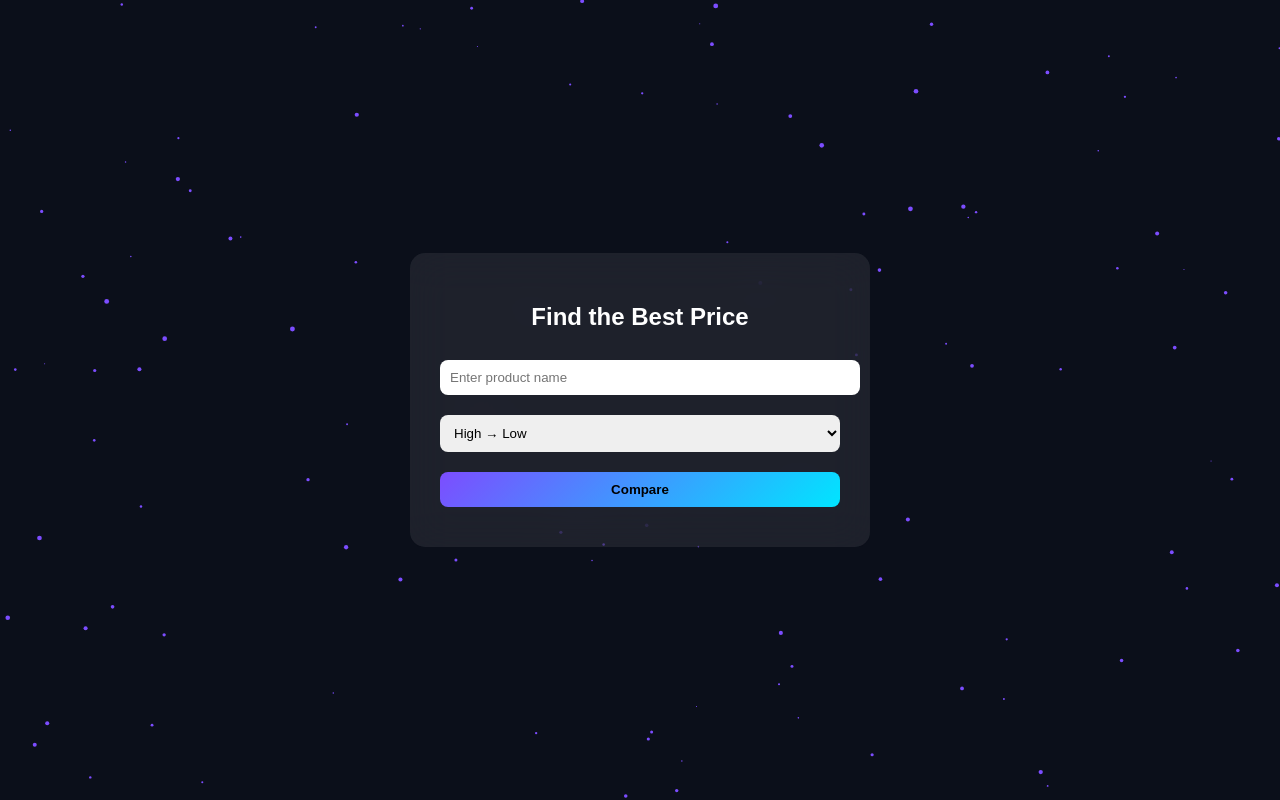
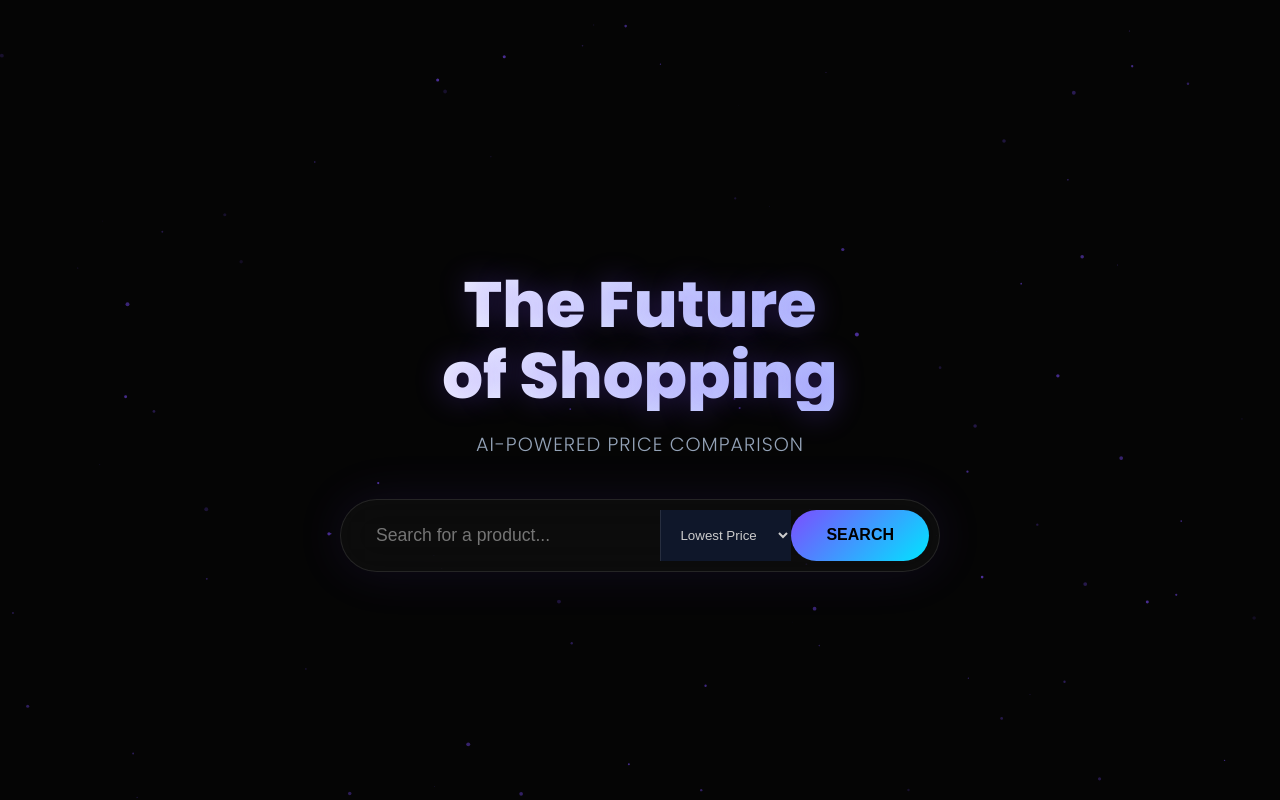
Before and after one commit to Priyanshu-UI123/price_compare, a Flask app: page / in a window 1280 px wide. Run offline with Flask 3, Linux system fonts and the light colour scheme.

Commit message:
Updation

```diff
--- a/app.py
+++ b/app.py
@@ -4,8 +4,6 @@ import os
 
 app = Flask(__name__)
 
-# Make sure you have your API key set in your environment variables
-# or replace os.getenv("SERP_API_KEY") with your actual string key for testing
 SERP_API_KEY = os.getenv("SERP_API_KEY")
 
 def get_logo(store):
@@ -24,9 +22,7 @@ def extract_price(p):
     if not p:
         return 0
     try:
-        # Remove currency symbols, commas, and spaces
         clean_price = p.replace("₹", "").replace(",", "").strip()
-        # Handle cases where price might be a range or contain text
         return int(float(clean_price.split()[0]))
     except:
         return 0
@@ -52,29 +48,18 @@ def search():
         response = requests.get("https://serpapi.com/search", params=params)
         data = response.json()
     except Exception as e:
-        print(f"Error fetching data: {e}")
-        return render_template("index.html", error="Failed to fetch results")
+        print(f"Error: {e}")
+        return render_template("index.html", error="Error fetching results")
 
     results = []
-
-    # Check if 'shopping_results' exists to avoid crashes
-    shopping_results = data.get("shopping_results", [])
-
-    for item in shopping_results:
+    for item in data.get("shopping_results", []):
         store = item.get("source", "Unknown")
         price = item.get("price", "N/A")
+        link = item.get("link") or item.get("product_link") # Fallback
 
-        # --- FIX STARTS HERE ---
-        link = item.get("link")
-
-        # 1. Fallback: Sometimes the main link is missing, try 'product_link'
-        if not link:
-            link = item.get("product_link")
-
-        # 2. Fix Relative Links: If link starts with '/', it's a Google relative path
+        # Link fix
         if link and link.startswith("/"):
             link = f"https://www.google.co.in{link}"
-        # --- FIX ENDS HERE ---
 
         results.append({
             "title": item.get("title"),
@@ -82,10 +67,10 @@ def search():
             "price": price,
             "price_value": extract_price(price),
             "link": link,
+            "thumbnail": item.get("thumbnail"), # New: Get Image
             "logo": get_logo(store)
         })
 
-    # Sort
     results.sort(
         key=lambda x: x["price_value"],
         reverse=(sort_order == "high")
--- a/templates/index.html
+++ b/templates/index.html
@@ -1,13 +1,14 @@
 <!DOCTYPE html>
 <html>
 <head>
-<title>Price Compare</title>
-
+<title>Future Shop</title>
+<link href="https://fonts.googleapis.com/css2?family=Poppins:wght@300;600;800&display=swap" rel="stylesheet">
 <style>
+/* --- CINEMATIC BASE STYLES --- */
 body {
-    background: #0b0f1a;
+    background: #050505;
     color: white;
-    font-family: Arial;
+    font-family: 'Poppins', sans-serif;
     display: flex;
     justify-content: center;
     align-items: center;
@@ -16,97 +17,153 @@ body {
     overflow: hidden;
 }
 
-/* Particle canvas */
 #particles-bg {
     position: fixed;
     inset: 0;
     z-index: 0;
 }
 
-/* Keep UI above particles */
-body > *:not(canvas) {
+/* --- GLASS UI CONTAINER --- */
+.hero-container {
     position: relative;
-    z-index: 1;
+    z-index: 10;
+    text-align: center;
+    width: 100%;
+    max-width: 600px;
+    padding: 40px;
 }
 
-.container {
-    background: rgba(255,255,255,0.08);
-    backdrop-filter: blur(20px);
-    padding: 30px;
-    border-radius: 15px;
-    width: 400px;
-    text-align: center;
+/* --- TYPOGRAPHY FROM VIDEO --- */
+h1 {
+    font-size: 4rem;
+    font-weight: 800;
+    line-height: 1.1;
+    margin-bottom: 10px;
+    background: linear-gradient(to right, #fff, #a5b4fc);
+    -webkit-background-clip: text;
+    -webkit-text-fill-color: transparent;
+    text-shadow: 0 0 30px rgba(124, 77, 255, 0.3);
 }
 
-input, select, button {
-    width: 100%;
-    margin: 10px 0;
+p.subtitle {
+    font-size: 1.2rem;
+    color: #94a3b8;
+    margin-bottom: 40px;
+    letter-spacing: 1px;
+}
+
+/* --- GLOWING INPUT FORM --- */
+.glass-form {
+    background: rgba(255, 255, 255, 0.03);
+    backdrop-filter: blur(20px);
+    border: 1px solid rgba(255, 255, 255, 0.1);
     padding: 10px;
-    border-radius: 8px;
+    border-radius: 50px; /* Pill shape */
+    display: flex;
+    box-shadow: 0 0 50px rgba(124, 77, 255, 0.1);
+    transition: 0.3s;
+}
+
+.glass-form:focus-within {
+    box-shadow: 0 0 60px rgba(0, 229, 255, 0.2);
+    border-color: rgba(0, 229, 255, 0.3);
+}
+
+input {
+    background: transparent;
     border: none;
+    color: white;
+    font-size: 1.1rem;
+    padding: 15px 25px;
+    flex-grow: 1;
+    outline: none;
+}
+
+select {
+    background: #0f172a;
+    color: #ccc;
+    border: none;
+    padding: 0 15px;
+    border-left: 1px solid rgba(255,255,255,0.1);
+    outline: none;
+    cursor: pointer;
+    border-radius: 0;
 }
 
 button {
     background: linear-gradient(135deg, #7c4dff, #00e5ff);
-    font-weight: bold;
+    color: #000;
+    font-weight: 800;
+    border: none;
+    padding: 15px 35px;
+    border-radius: 40px;
     cursor: pointer;
+    transition: transform 0.2s;
+    font-size: 1rem;
+}
+
+button:hover {
+    transform: scale(1.05);
+    box-shadow: 0 0 20px rgba(0, 229, 255, 0.6);
 }
 </style>
 </head>
-
 <body>
 
-<!-- Particle Background -->
 <canvas id="particles-bg"></canvas>
 
-<div class="container">
-    <h2>Find the Best Price</h2>
-    <form method="POST" action="/search">
-        <input type="text" name="product" placeholder="Enter product name" required>
+<div class="hero-container">
+    <h1>The Future<br>of Shopping</h1>
+    <p class="subtitle">AI-POWERED PRICE COMPARISON</p>
 
-        <!-- FILE UPLOAD REMOVED -->
+    <form class="glass-form" method="POST" action="/search">
+        <input type="text" name="product" placeholder="Search for a product..." required autocomplete="off">
 
         <select name="sort">
-            <option value="high">High → Low</option>
-            <option value="low">Low → High</option>
+            <option value="low">Lowest Price</option>
+            <option value="high">Highest Price</option>
         </select>
 
-        <button type="submit">Compare</button>
+        <button type="submit">SEARCH</button>
     </form>
 </div>
 
-<!-- Particle Script -->
 <script>
 const canvas = document.getElementById("particles-bg");
 const ctx = canvas.getContext("2d");
+let width, height;
 
 function resize() {
-    canvas.width = window.innerWidth;
-    canvas.height = window.innerHeight;
+    width = window.innerWidth;
+    height = window.innerHeight;
+    canvas.width = width;
+    canvas.height = height;
 }
+window.addEventListener("resize", resize);
 resize();
-window.addEventListener("resize", resize);
 
-const particles = Array.from({ length: 120 }, () => ({
-    x: Math.random() * canvas.width,
-    y: Math.random() * canvas.height,
-    dx: (Math.random() - 0.5) * 0.3,
-    dy: (Math.random() - 0.5) * 0.3,
-    r: Math.random() * 2 + 0.5
+const particles = Array.from({ length: 100 }, () => ({
+    x: Math.random() * width,
+    y: Math.random() * height,
+    dx: (Math.random() - 0.5) * 0.5,
+    dy: (Math.random() - 0.5) * 0.5,
+    size: Math.random() * 2,
+    alpha: Math.random() * 0.5 + 0.1
 }));
 
 function animate() {
-    ctx.clearRect(0, 0, canvas.width, canvas.height);
-    ctx.fillStyle = "#7c4dff";
+    ctx.clearRect(0, 0, width, height);
     particles.forEach(p => {
         p.x += p.dx;
         p.y += p.dy;
-
-        if (p.x < 0 || p.x > canvas.width) p.dx *= -1;
-        if (p.y < 0 || p.y > canvas.height) p.dy *= -1;
+        if (p.x < 0) p.x = width;
+        if (p.x > width) p.x = 0;
+        if (p.y < 0) p.y = height;
+        if (p.y > height) p.y = 0;
 
         ctx.beginPath();
-        ctx.arc(p.x, p.y, p.r, 0, Math.PI * 2);
+        ctx.arc(p.x, p.y, p.size, 0, Math.PI * 2);
+        ctx.fillStyle = `rgba(124, 77, 255, ${p.alpha})`; // Purple particles
         ctx.fill();
     });
     requestAnimationFrame(animate);
```
Also changed, not shown: templates/results.html (+114 -38 lines).
